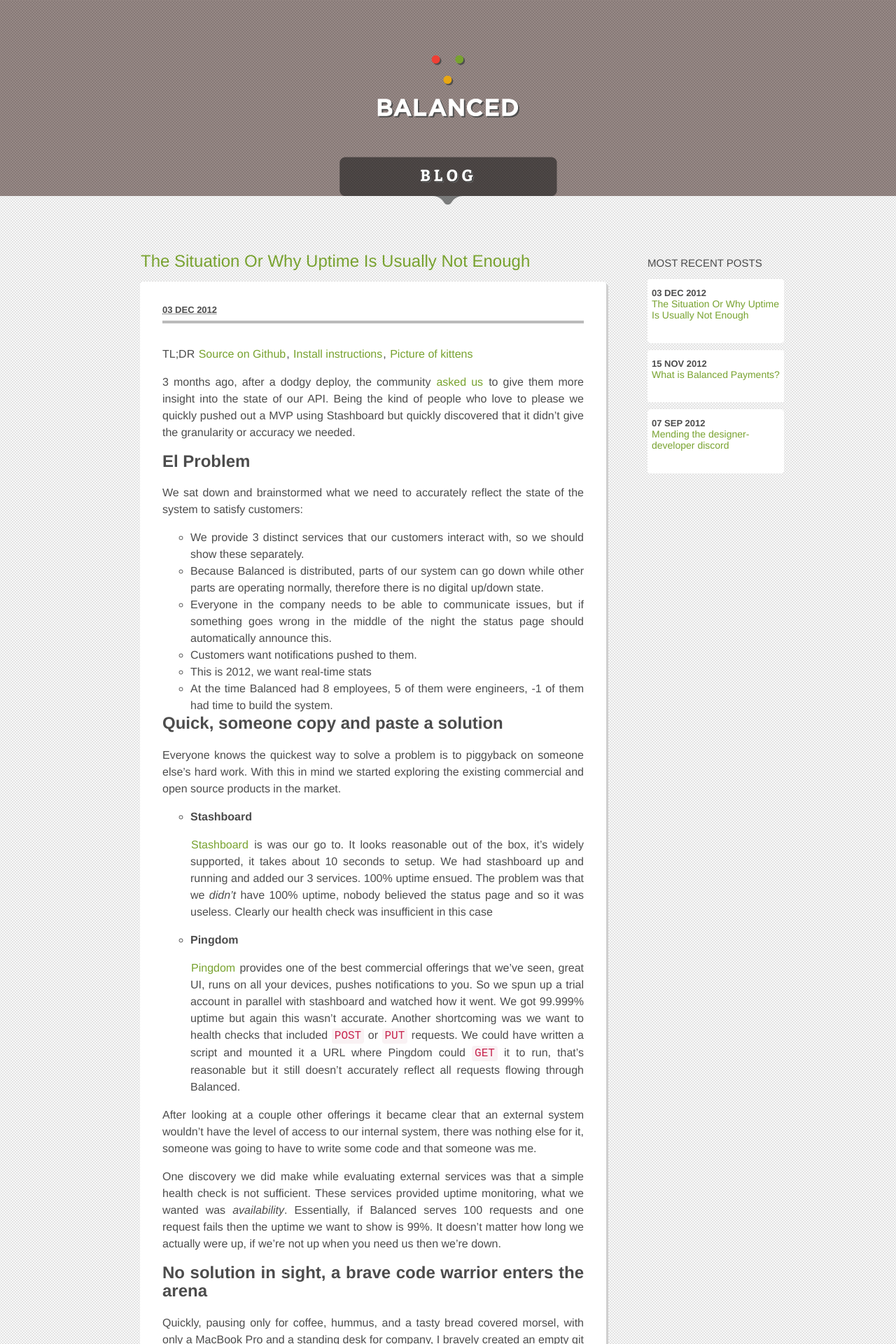
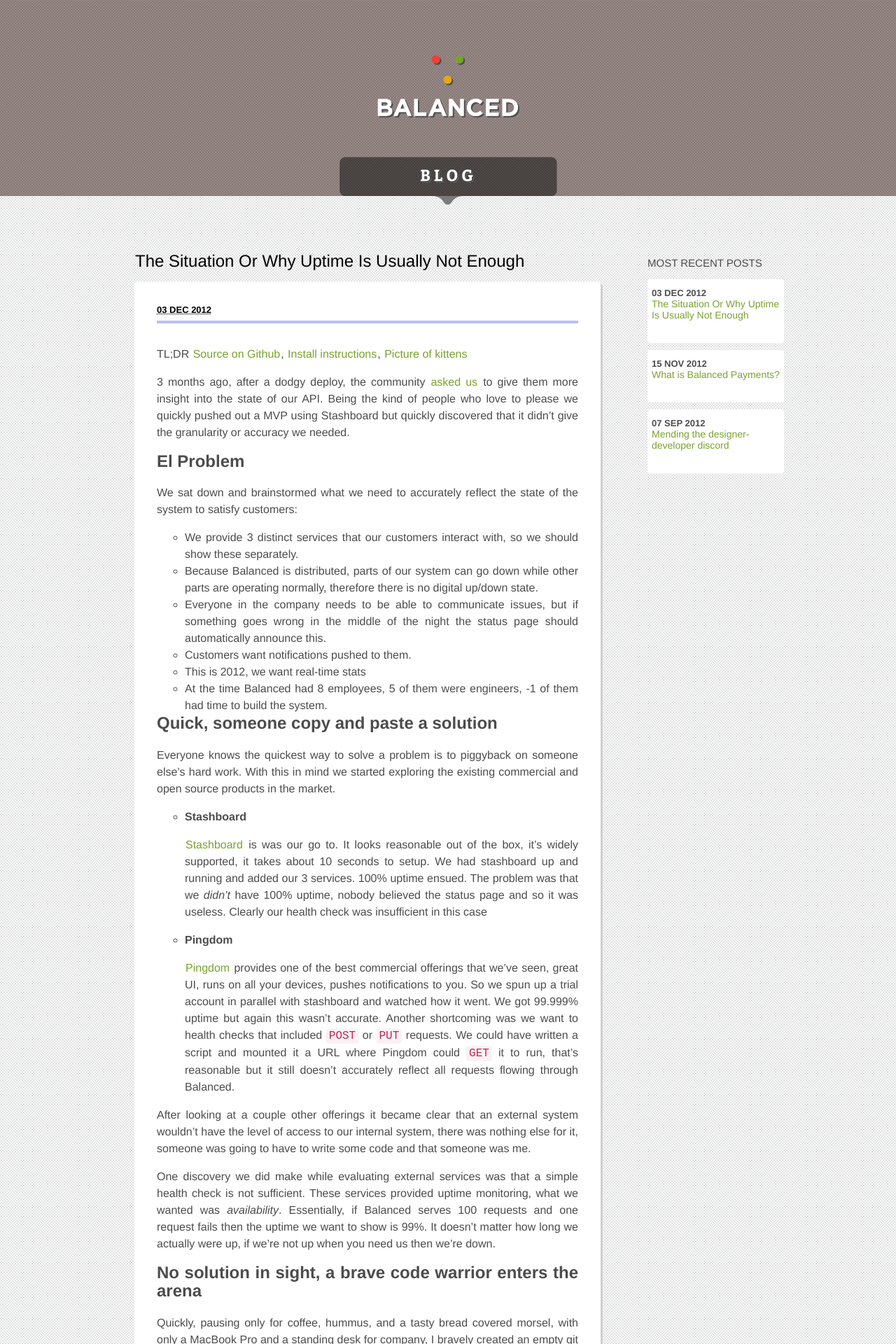
Before and after one commit to balanced/balanced.github.com, a Jekyll site: the page built from index.html, in a window 1280 px wide. Shown: the top 1920 px of the page at 70% size. Built offline with Jekyll 4.4.1, drawn with Linux system fonts in a browser that asks for light colours; nearby versions of some CDN libraries; library files that are not in the unit come from our copies; Markdown is read by kramdown in place of the engine named in the settings; the list of posts is cut into pages by our own code; comment, search, counter and statistics services are not loaded.

Commit message:
Minor style tweaks

```diff
--- a/css/style.css
+++ b/css/style.css
@@ -53,10 +53,15 @@
   margin: 0;
 }
 
+article header .entry-title a {
+  color: #000000;
+}
+
 article .post_info {
   line-height: 15px;
-  border-bottom: 4px solid #bbbbbb;
+  border-bottom: 4px solid #bbbdfb;
   padding-bottom: 8px;
+  color: #000000
 }
 
 article .post_info address,
@@ -100,7 +105,7 @@
 }
 
 article .post_meta {
-  border-top: 1px solid #bbbbbb;
+  border-top: 1px solid #666;
 }
 
 article .post_meta ul {
--- a/css/theme.css
+++ b/css/theme.css
@@ -161,9 +161,10 @@
 }
 
 #posts {
-    width: 700px;
+    width: 730px;
     color: #4C4C4C;
-    margin: 0 60px 0 0;
+    margin: 0 35px 0 0;
+    padding: 0;
     float: left;
 }
 
```
